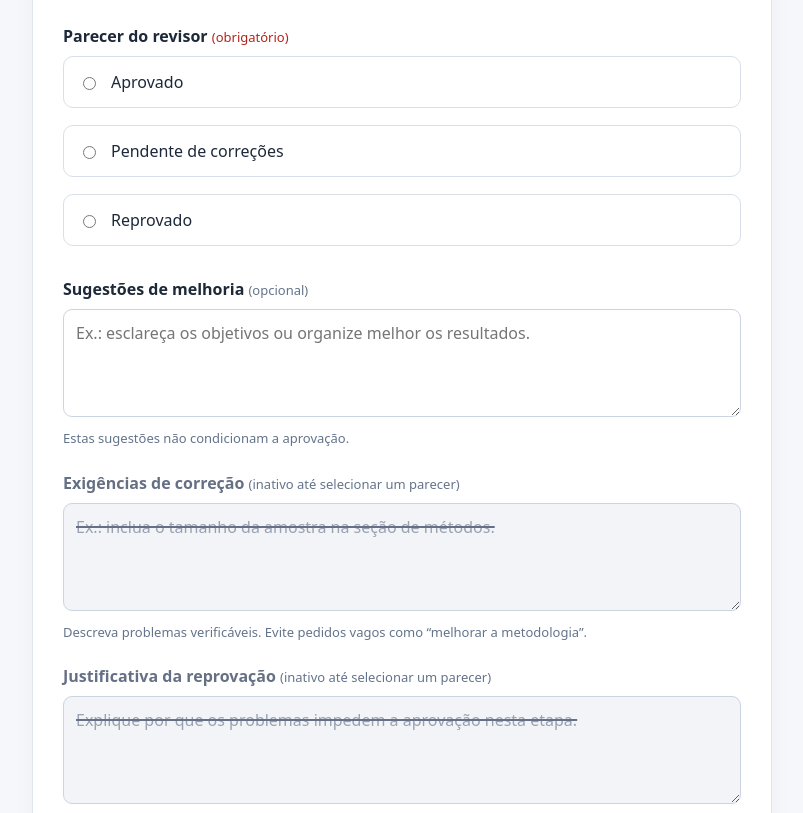
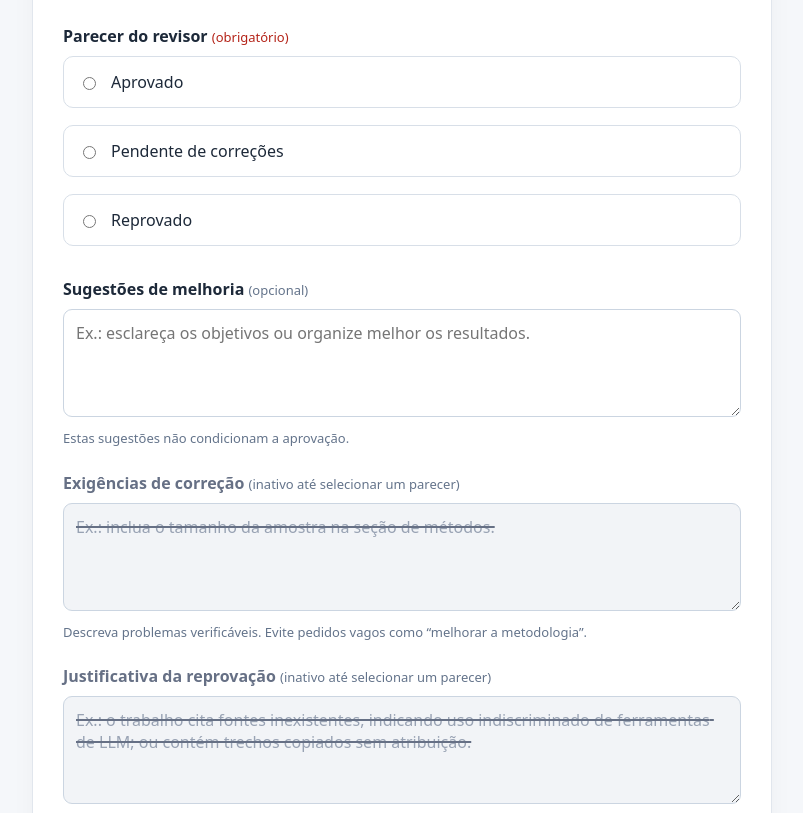
Before and after one commit to senapk/revisor-ux, a plain HTML site: page index.html in a window 1280 px wide. Shown: the part 132-945 px from the top of the page, without its empty margins (238-1041 px from the left). Drawn offline with Linux system fonts and the light colour scheme.

Commit message:
Adiciona exemplos à justificativa de reprovação

```diff
--- a/index.html
+++ b/index.html
@@ -17,7 +17,7 @@
 </div>
 <div class="field"><label for="suggestions">Sugestões de melhoria <span class="field-status">(opcional)</span></label><textarea id="suggestions" placeholder="Ex.: esclareça os objetivos ou organize melhor os resultados."></textarea><p class="hint">Estas sugestões não condicionam a aprovação.</p></div>
 <div class="field"><label for="corrections">Exigências de correção <span class="field-status" id="correctionsStatus"></span><span class="field-error" id="correctionsError" hidden></span></label><textarea id="corrections" aria-describedby="correctionsHint correctionsError" placeholder="Ex.: inclua o tamanho da amostra na seção de métodos."></textarea><p class="hint" id="correctionsHint">Descreva problemas verificáveis. Evite pedidos vagos como “melhorar a metodologia”.</p></div>
-<div class="field"><label for="justification">Justificativa da reprovação <span class="field-status" id="justificationStatus"></span><span class="field-error" id="justificationError" hidden></span></label><textarea id="justification" aria-describedby="justificationHint justificationError" placeholder="Explique por que os problemas impedem a aprovação nesta etapa."></textarea><p class="hint" id="justificationHint">Diferencie problemas sanáveis de motivos para reprovação.</p></div>
+<div class="field"><label for="justification">Justificativa da reprovação <span class="field-status" id="justificationStatus"></span><span class="field-error" id="justificationError" hidden></span></label><textarea id="justification" aria-describedby="justificationHint justificationError" placeholder="Ex.: o trabalho cita fontes inexistentes, indicando uso indiscriminado de ferramentas de LLM; ou contém trechos copiados sem atribuição."></textarea><p class="hint" id="justificationHint">Descreva as evidências e explique por que o problema impede a aprovação.</p></div>
 <div class="actions"><button type="submit">Visualizar parecer</button><button type="button" class="secondary" id="copy">Copiar parecer</button><button type="reset" class="secondary">Limpar</button></div>
 <div id="message" class="message" role="status" aria-live="polite"></div>
 </form></section></main>
```
